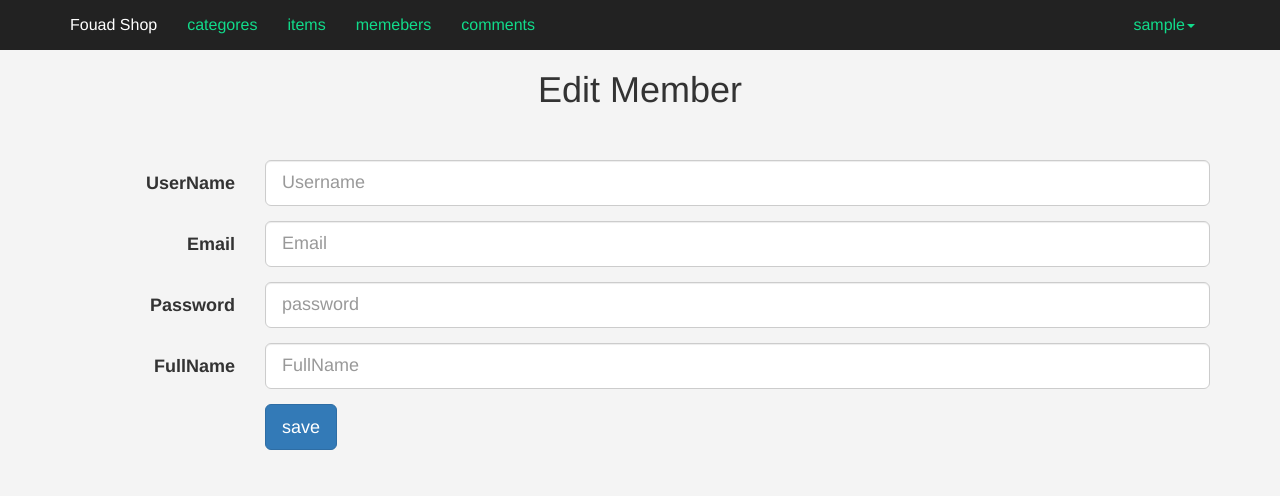
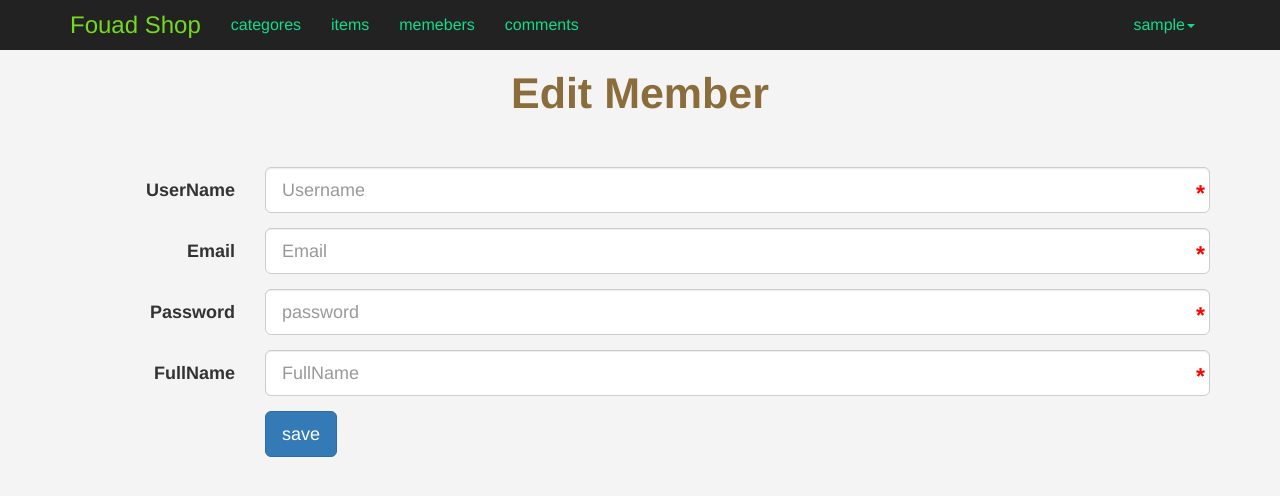
Before and after one commit to FoushWare/Holiday_PHP_SideProject, a PHP site: page /members.php?do=Edit&userid=1 in a window 1280 px wide. Shown: the top 496 px of the page. Run offline with PHP 8.4, Linux system fonts and the light colour scheme; the visitor is signed in with stand-in values (Sample User, id 1); tables that the repository leaves empty or names only in its code hold one stand-in row (values such as "Sample post"); data that the repository does not hold is empty.

Commit message:
member page : add new member design

```diff
--- a/Admin/layout/CSS/backend.css
+++ b/Admin/layout/CSS/backend.css
@@ -3,6 +3,11 @@ body{
     font-size:16px;
     background-color:#F4F4F4;
 
+}
+h1{
+    font-size:43px;
+    font-weight:bold;
+    color:#8a6d3b;
 }
 
 
@@ -53,9 +58,9 @@ body{
 .dropdown-menu>li>a{
     color:#FFFFFF;
 }
-.navbar-inverse .navbar-brand{color:#FFFFFF;}
+.navbar-inverse .navbar-brand{color:#75da1e;}
 .navbar-brand{
-    font-size:1em;
+    font-size:1.5em;
 }
 
 /*End of navbar*/
@@ -64,10 +69,26 @@ body{
 .form-horizontal{
     margin-top:50px;
 }
+.form-control{
+    position:relative;
+}
 
+.asterisk{
+    position:absolute;
+    top:10px;
+    right:20px;
+    font-size:23px;
+    font-weight:bold;
+    color:red;
+}
 
-
-
+/*START member page :=> Add member show password*/
+.show-pass{
+    position:absolute;
+    top:15px;
+    right:-20px;
+}
+/*End member page :=> Add member show password*/
 
 
 
--- a/Admin/layout/js/backend.js
+++ b/Admin/layout/js/backend.js
@@ -9,5 +9,34 @@ $(function(){
         $(this).attr('placeholder',$(this).attr('data-text'));
     })
 
+/*Start  Add astrick after input field  */
+
+    $('input').each(function(){
+       if( $(this).attr('required') == 'required' ){
+            $(this).after('<span class="asterisk">*</span>');
+        }
+
+    });
+/*End  Add astrick after input field  */
+
+/*START of show password*/
+
+    var passfield=$('input:password');
+    $('.show-pass').hover(function(){
+
+          passfield.attr('type','text');
+
+    },function(){
+          passfield.attr('type','password');
+
+    });
+
+
+
+
+
+/*End of show password*/
+
+
 
 });
```
Also changed, not shown: Admin/members.php (+75 -4 lines).
